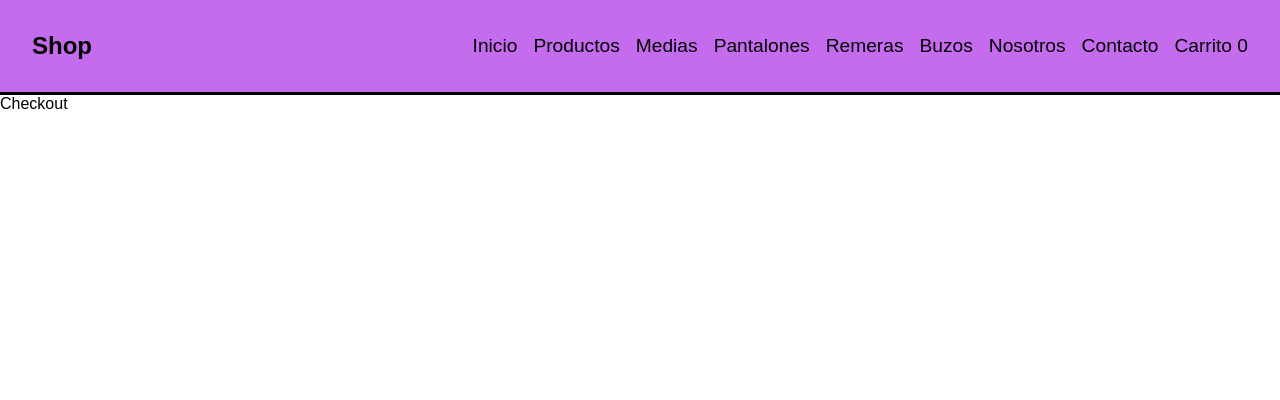
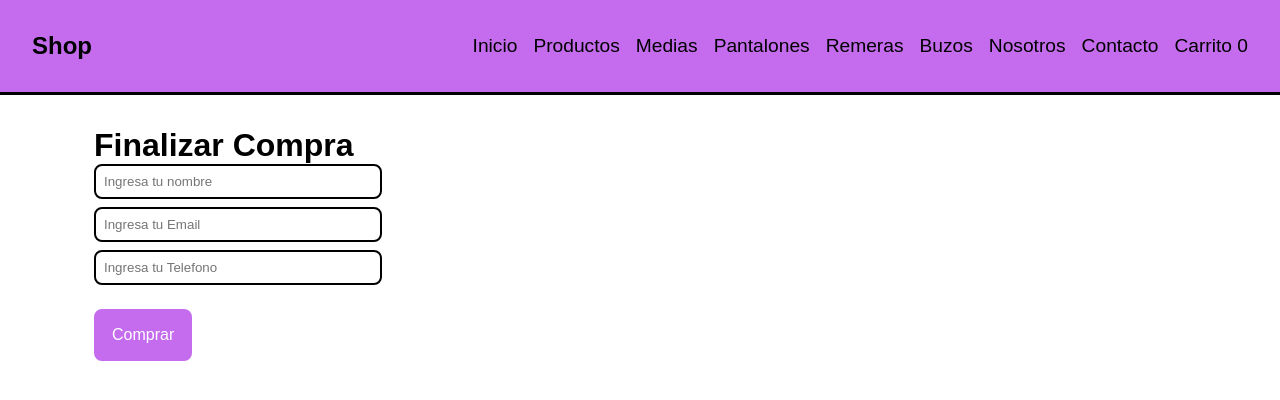
Before and after one commit to GeraZorzoni/e-commerce-react, a React (Vite) app: page /checkout in a window 1280 px wide. Shown: the top 400 px of the page. Built offline with nearby package versions, Linux system fonts and the light colour scheme.

Commit message:
Corrijo const comprar elementos no funcionar por estar fuera dela constante, agrego saludo de agradecimiento con early return

```diff
--- a/src/App.jsx
+++ b/src/App.jsx
@@ -1,5 +1,6 @@
 import "./App.css";
 import { BrowserRouter, Routes, Route } from "react-router-dom";
+import { CartProvider } from "./context/CartContext";
 import Navbar from "./components/Navbar";
 import ItemDetailContainer from "./components/ItemDetailContainer";
 import ItemListContainer from "./components/ItemListContainer";
@@ -7,7 +8,6 @@
 import Contacto from "./components/Contacto";
 import Carrito from "./components/Carrito";
 import Checkout from "./components/Checkout";
-import { CartProvider } from "./context/CartContext";
 
 function App() {
   return (
--- a/src/components/Carrito.jsx
+++ b/src/components/Carrito.jsx
@@ -23,8 +23,12 @@
       {carrito.length > 0 ? (
         <>
           <h2>Precio Total: ${precioTotal()} </h2>
-          <button onClick={handleVaciar}>Vaciar</button>
-          <Link to='/checkout'>Finalizar Compra</Link>
+          <button className='agregar-al-carrito' onClick={handleVaciar}>
+            Vaciar
+          </button>
+          <Link to='/checkout' className='agregar-al-carrito'>
+            Finalizar Compra
+          </Link>
         </>
       ) : (
         <h2>El Carrito Esta Vacio :( </h2>
--- a/src/components/Checkout.jsx
+++ b/src/components/Checkout.jsx
@@ -1,5 +1,51 @@
-import React from "react";
+import React, { useContext, useState } from "react";
+import { CartContext } from "../context/CartContext";
+import { useForm } from "react-hook-form";
+import { collection, addDoc } from "firebase/firestore";
+import { db } from "../firebase/config";
 
 export default function Checkout() {
-  return <div>Checkout</div>;
+  const [pedidoId, setPedidoId] = useState("");
+
+  const { carrito, precioTotal, vaciarCarrito } = useContext(CartContext);
+  const { register, handleSubmit } = useForm();
+
+  const comprar = (data) => {
+    const pedido = {
+      cliente: data,
+      productos: carrito,
+      total: precioTotal(),
+    };
+    console.log("pedido", pedido);
+
+    const pedidosRef = collection(db, "pedidos");
+
+    addDoc(pedidosRef, pedido).then((doc) => {
+      setPedidoId(doc.id);
+    });
+  };
+
+  if (pedidoId) {
+    /* Early return close buy process*/
+    return (
+      <div className='container'>
+        <h1 className='main-title'>Muchas gracias por tu Compra</h1>
+        <p>Tu numero de pedido es: {pedidoId}</p>
+      </div>
+    );
+  }
+
+  return (
+    <div className='container'>
+      <h1 className='main-title'>Finalizar Compra</h1>
+      <form className='formulario' onSubmit={handleSubmit(comprar)}>
+        <input type='text' placeholder='Ingresa tu nombre' {...register("nombre")} />
+        <input type='email' placeholder='Ingresa tu Email' {...register("email")} />
+        <input type='phone' placeholder='Ingresa tu Telefono' {...register("telefono")} />
+        <button className='enviar' type='submit'>
+          Comprar
+        </button>
+      </form>
+    </div>
+  );
 }
```
